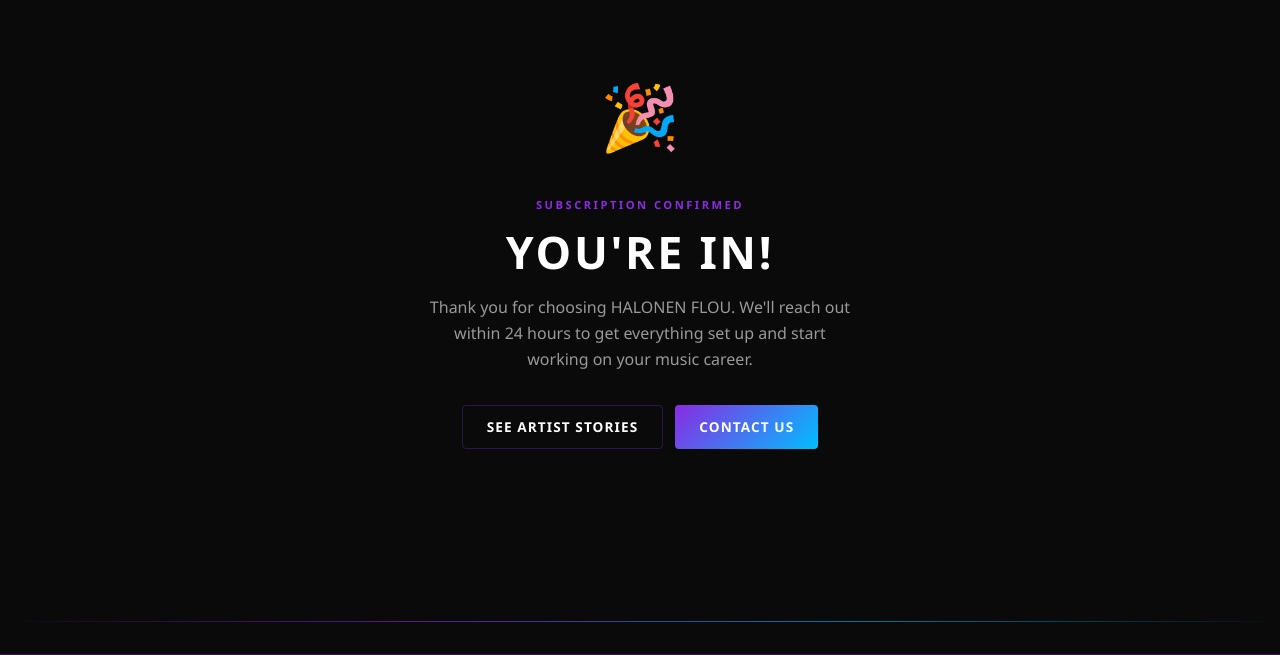
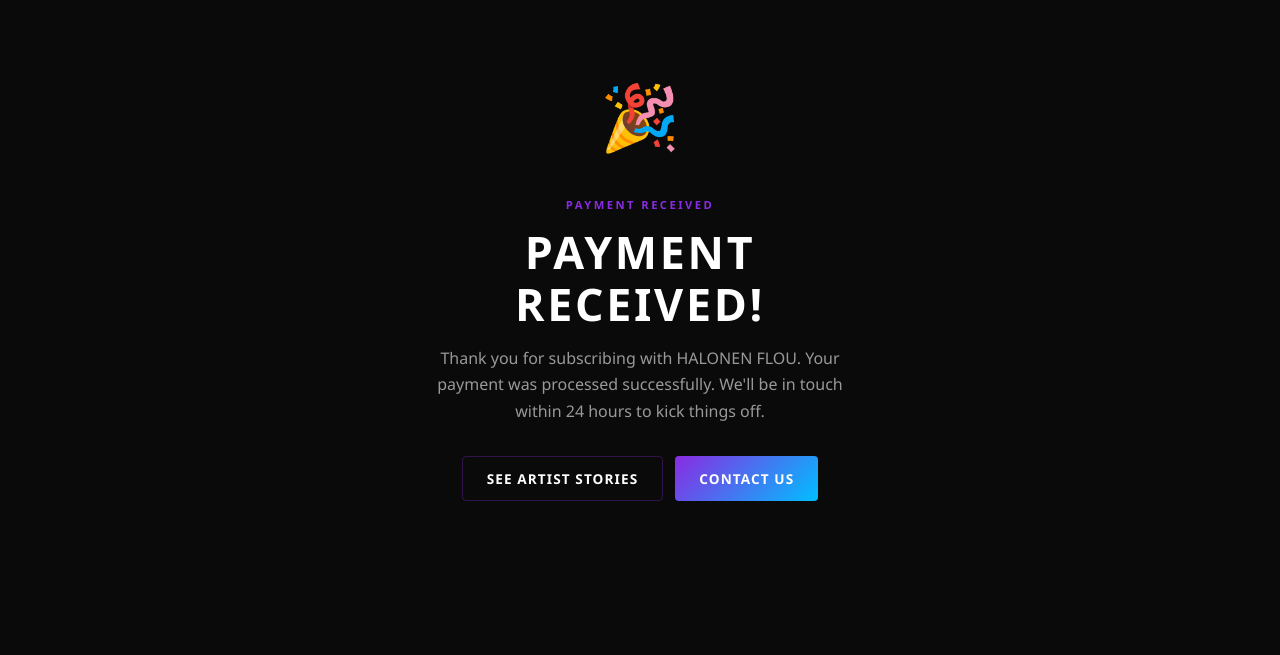
Before and after one commit to coreysolum84020-del/halonen-flou, a Flask app: page /subscribe/success in a window 1280 px wide. Shown: the part 138-793 px from the top of the page. Run offline with Flask 3, Linux system fonts and the light colour scheme.

Commit message:
fix: update success page copy — payment confirmed messaging

```diff
--- a/app/templates/subscriptions/success.html
+++ b/app/templates/subscriptions/success.html
@@ -5,9 +5,9 @@
 <section class="section">
   <div class="container" style="text-align:center;max-width:480px;margin:0 auto;padding:60px 24px;">
     <div style="font-size:64px;margin-bottom:24px;" aria-hidden="true">🎉</div>
-    <p class="section-eyebrow" style="margin-bottom:12px;">Subscription Confirmed</p>
-    <h1 class="page-title" style="margin-bottom:16px;">You're In!</h1>
-    <p class="page-subtitle" style="margin-bottom:32px;">Thank you for choosing HALONEN FLOU. We'll reach out within 24 hours to get everything set up and start working on your music career.</p>
+    <p class="section-eyebrow" style="margin-bottom:12px;">Payment Received</p>
+    <h1 class="page-title" style="margin-bottom:16px;">Payment Received!</h1>
+    <p class="page-subtitle" style="margin-bottom:32px;">Thank you for subscribing with HALONEN FLOU. Your payment was processed successfully. We'll be in touch within 24 hours to kick things off.</p>
     <div style="display:flex;gap:12px;justify-content:center;flex-wrap:wrap;">
       <a href="{{ url_for('main.artists') }}" class="btn btn-outline">See Artist Stories</a>
       <a href="{{ url_for('contact.contact') }}" class="btn btn-primary">Contact Us</a>
```
